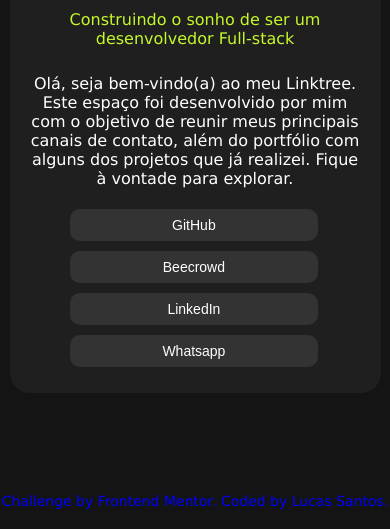
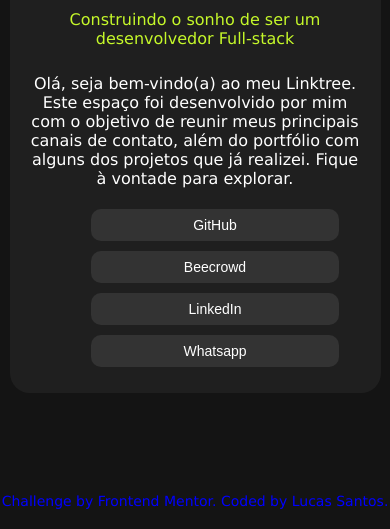
Before and after one commit to lucas5055/Linktree-pessoal, a plain HTML site: page index.html in a window 390 px wide. Shown: the part 335-864 px from the top of the page. Drawn offline with Linux system fonts and the light colour scheme.

Commit message:
Update linktree.css

```diff
--- a/linktree.css
+++ b/linktree.css
@@ -70,10 +70,9 @@ body {
         margin-top: 10px;
     }
     .button {
-        font-size: 14px;
-        padding: 8px;
-        height: auto;
-        display: block;
-        margin-left: 10px;
-      }
-}
+      font-size: 14px;
+      padding: 8px;
+      height: auto;
+      display: block;
+      margin: 10px auto;
+    }
```
